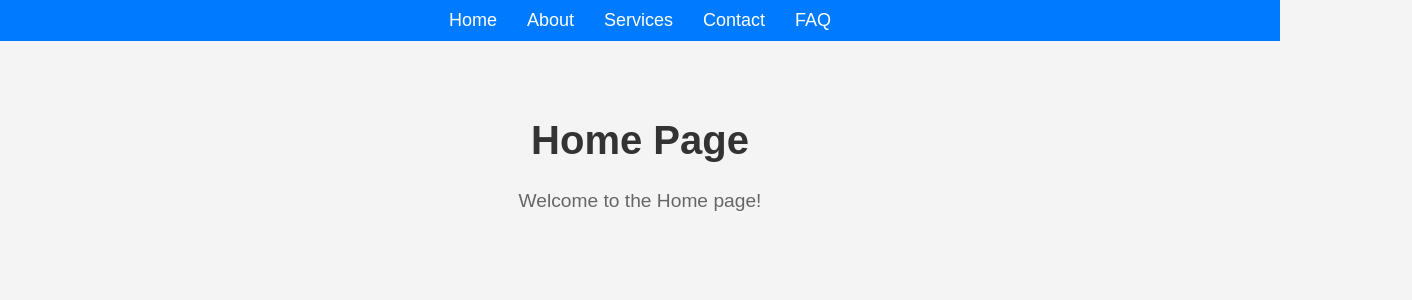
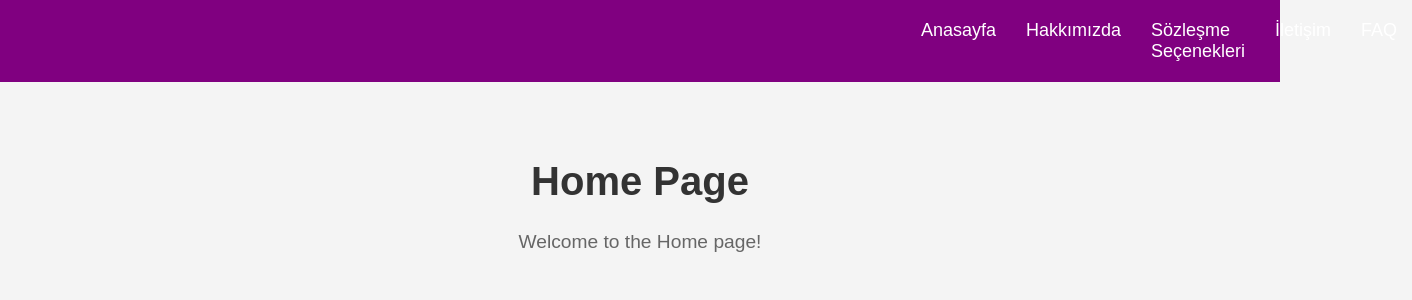
Before and after one commit to mehmetenesaydin/1august, a React (Vite) app in the folder 1august.client/: page / in a window 1280 px wide. Shown: the top 300 px of the page, 1412 px wide, since content can reach past the window. Built offline with nearby package versions, Linux system fonts and the light colour scheme.

Commit message:
tasarım değişikliği

```diff
--- a/1august.client/src/App.css
+++ b/1august.client/src/App.css
@@ -14,17 +14,22 @@ body {
 
 /* Navigasyon Stili */
 nav {
-    background-color: #007bff;
-    padding: 10px 0;
+    background-color: purple;
+    padding: 20px 0;
     color: white;
+    justify-content: center;
+    align-items: center;
+    display: flex;
 }
+
+
 
     nav ul {
         list-style: none;
         padding: 0;
         margin: 0;
         display: flex;
-        justify-content: center;
+        justify-content: right;
     }
 
     nav li {
--- a/1august.client/src/App.tsx
+++ b/1august.client/src/App.tsx
@@ -1,4 +1,3 @@
-// src/App.tsx
 import React from 'react';
 import { BrowserRouter as Router, Route, Routes, Link } from 'react-router-dom';
 import Home from './pages/Home';
@@ -6,16 +5,18 @@ import About from './pages/About';
 import Services from './pages/Services';
 import Contact from './pages/Contact';
 import FAQ from './pages/FAQ';
+import jlogo from './assets/jlogo.png';
 
 const App: React.FC = () => {
     return (
         <Router>
             <nav>
+                <img src={jlogo} alt="Logo" style={{ height: '40px', marginRight: '1000px' }} />
                 <ul>
-                    <li><Link to="/">Home</Link></li>
-                    <li><Link to="/about">About</Link></li>
-                    <li><Link to="/services">Services</Link></li>
-                    <li><Link to="/contact">Contact</Link></li>
+                    <li><Link to="/">Anasayfa</Link></li>
+                    <li><Link to="/about">Hakkımızda</Link></li>
+                    <li><Link to="/services">Sözleşme Seçenekleri</Link></li>
+                    <li><Link to="/contact">İletişim</Link></li>
                     <li><Link to="/faq">FAQ</Link></li>
                 </ul>
             </nav>
```
Also changed, not shown: 1august.client/src/assets/jlogo.png (added).
